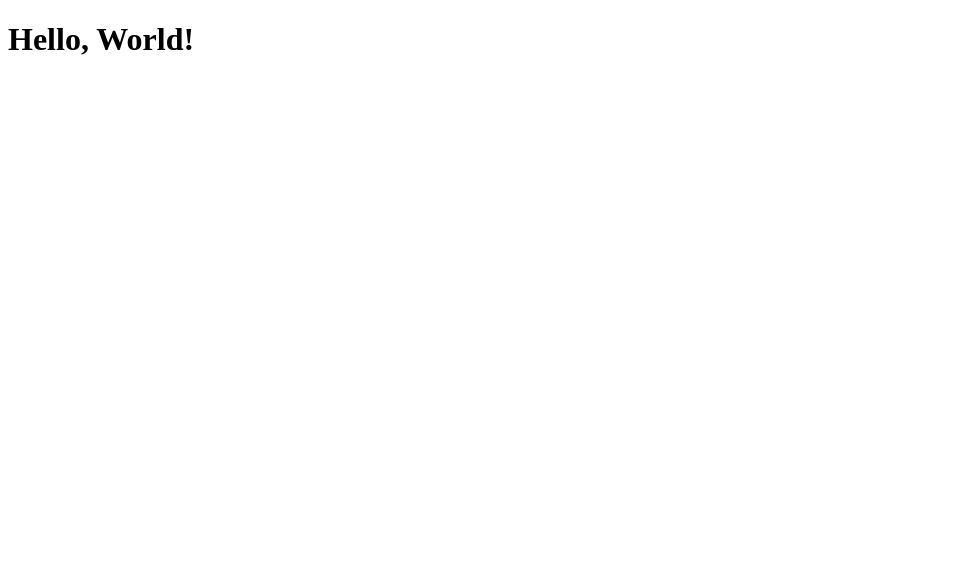
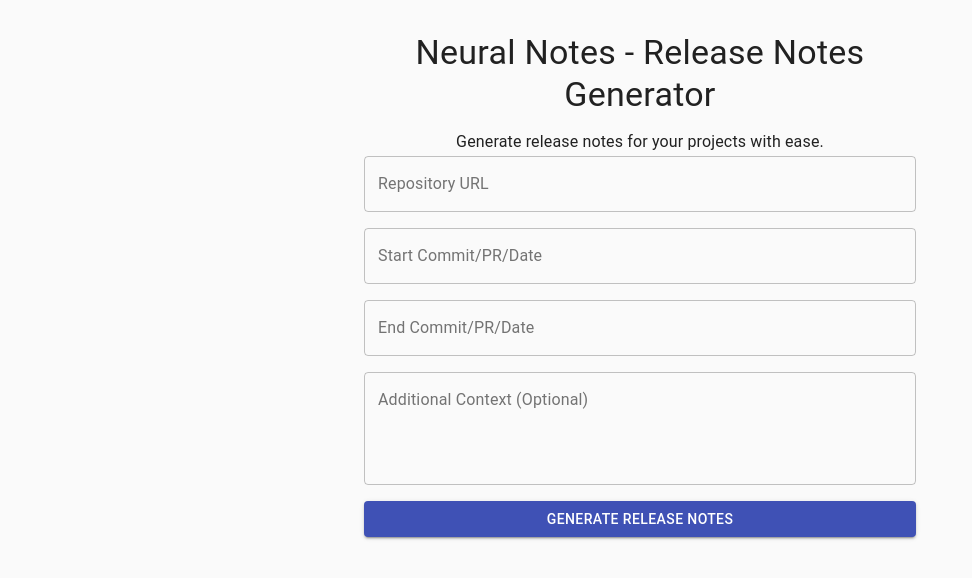
Before and after one commit to autonomys/neural-notes, a React (Create React App) app: page / in a window 1280 px wide. Shown: the top 578 px of the page, without its empty margins (0-972 px from the left). Built offline with nearby package versions, Linux system fonts and the light colour scheme.

Commit message:
feat: add initial Release

```diff
--- a/public/index.html
+++ b/public/index.html
@@ -3,7 +3,7 @@
   <head>
     <meta charset="utf-8" />
     <meta name="viewport" content="width=device-width, initial-scale=1" />
-    <title>React TypeScript App</title>
+    <title>NeuralNotes</title>
   </head>
   <body>
     <div id="root"></div>
--- a/src/App.tsx
+++ b/src/App.tsx
@@ -1,11 +1,8 @@
 import React from 'react';
+import ReleaseNotesGenerator from './ReleaseNotesGenerator';
 
-const App: React.FC = () => {
-    return (
-        <div>
-            <h1>Hello, World!</h1>
-        </div>
-    );
-};
+function App() {
+    return <ReleaseNotesGenerator />;
+}
 
 export default App;
--- /dev/null
+++ b/src/ReleaseNotesGenerator.tsx
@@ -0,0 +1,120 @@
+// ReleaseNotesGenerator.tsx
+import React, { useState } from 'react';
+import {
+    TextField,
+    Button,
+    Container,
+    Typography,
+    CssBaseline,
+} from '@material-ui/core';
+import { makeStyles, Theme } from '@material-ui/core/styles';
+
+const useStyles = makeStyles((theme: Theme) => ({
+    container: {
+        marginTop: theme.spacing(4),
+    },
+    formElement: {
+        marginBottom: theme.spacing(2),
+    },
+    generateButton: {
+        backgroundColor: theme.palette.primary.main,
+        color: theme.palette.common.white,
+    },
+}));
+
+interface FormState {
+    repoUrl: string;
+    startRange: string;
+    endRange: string;
+    additionalContext: string;
+}
+
+const ReleaseNotesGenerator: React.FC = () => {
+    const classes = useStyles();
+    const [formState, setFormState] = useState<FormState>({
+        repoUrl: '',
+        startRange: '',
+        endRange: '',
+        additionalContext: '',
+    });
+
+    const handleChange = (
+        event: React.ChangeEvent<HTMLInputElement | HTMLTextAreaElement>,
+        field: keyof FormState
+    ) => {
+        setFormState({ ...formState, [field]: event.target.value });
+    };
+
+    const handleSubmit = (event: React.FormEvent<HTMLFormElement>) => {
+        event.preventDefault();
+        // Handle form submission logic here
+        console.log(formState);
+    };
+
+    return (
+        <>
+            <CssBaseline />
+            <Container maxWidth="sm" className={classes.container}>
+                <Typography
+                    variant="h4"
+                    component="h1"
+                    align="center"
+                    gutterBottom
+                >
+                    Neural Notes - Release Notes Generator
+                </Typography>
+                <Typography variant="subtitle1" align="center">
+                    Generate release notes for your projects with ease.
+                </Typography>
+                <form onSubmit={handleSubmit}>
+                    <TextField
+                        fullWidth
+                        label="Repository URL"
+                        variant="outlined"
+                        value={formState.repoUrl}
+                        onChange={(event) => handleChange(event, 'repoUrl')}
+                        className={classes.formElement}
+                    />
+                    <TextField
+                        fullWidth
+                        label="Start Commit/PR/Date"
+                        variant="outlined"
+                        value={formState.startRange}
+                        onChange={(event) => handleChange(event, 'startRange')}
+                        className={classes.formElement}
+                    />
+                    <TextField
+                        fullWidth
+                        label="End Commit/PR/Date"
+                        variant="outlined"
+                        value={formState.endRange}
+                        onChange={(event) => handleChange(event, 'endRange')}
+                        className={classes.formElement}
+                    />
+                    <TextField
+                        fullWidth
+                        multiline
+                        rows={4}
+                        label="Additional Context (Optional)"
+                        variant="outlined"
+                        value={formState.additionalContext}
+                        onChange={(event) =>
+                            handleChange(event, 'additionalContext')
+                        }
+                        className={classes.formElement}
+                    />
+                    <Button
+                        fullWidth
+                        variant="contained"
+                        type="submit"
+                        className={`${classes.generateButton} ${classes.formElement}`}
+                    >
+                        Generate Release Notes
+                    </Button>
+                </form>
+            </Container>
+        </>
+    );
+};
+
+export default ReleaseNotesGenerator;
```
Also changed, not shown: package.json (+14 -0 lines), 2 other files (tests, documents, lock files or other folders).
